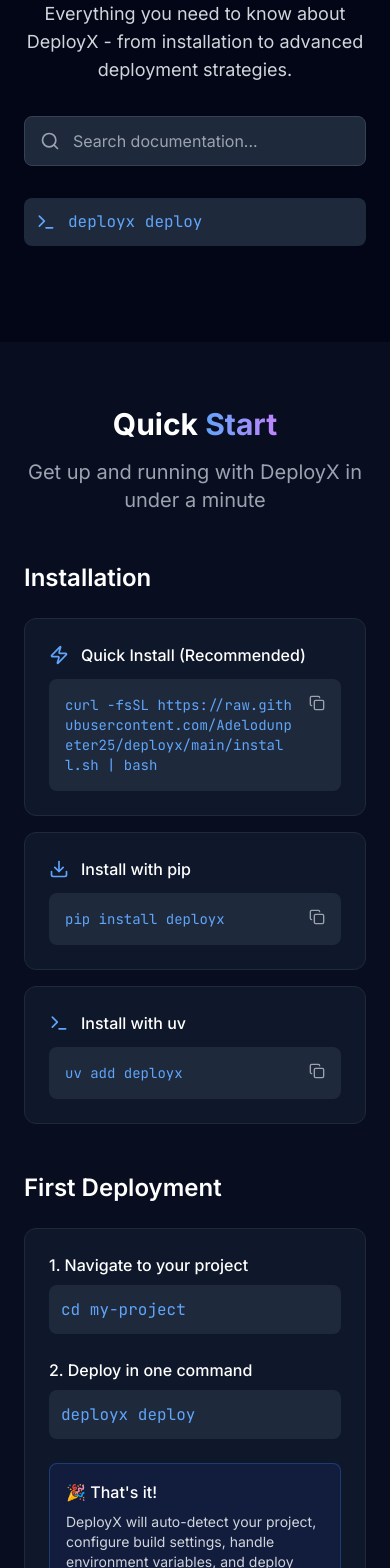
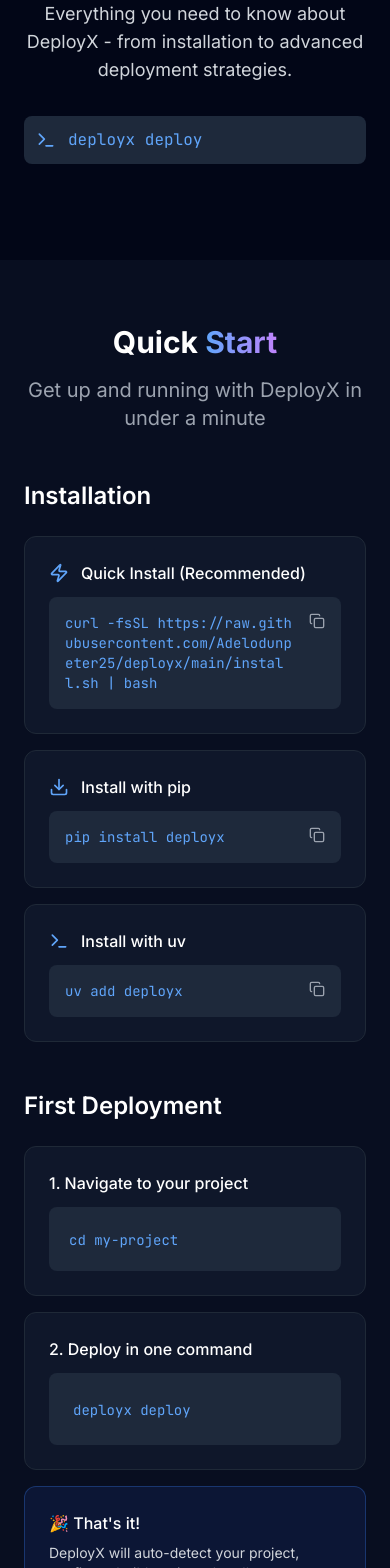
Before and after one commit to Adelodunpeter25/deployx-frontend, a React (Vite) app: page /docs in a window 390 px wide. Shown: the part 200-1768 px from the top of the page. Built offline with nearby package versions, Linux system fonts and the light colour scheme.

Commit message:
fixed mobile responsiveness of documentation page

```diff
--- a/src/components/DocsHero.tsx
+++ b/src/components/DocsHero.tsx
@@ -1,25 +1,7 @@
 import { motion } from 'framer-motion'
-import { Search, Terminal } from 'lucide-react'
-import { useState } from 'react'
+import { Terminal } from 'lucide-react'
 
 export default function DocsHero() {
-  const [searchQuery, setSearchQuery] = useState('')
-
-  const handleSearch = (e: React.FormEvent) => {
-    e.preventDefault()
-    if (searchQuery.trim()) {
-      const searchTerms = searchQuery.toLowerCase()
-      if (searchTerms.includes('faq') || searchTerms.includes('question') || searchTerms.includes('help')) {
-        window.location.href = '/faq'
-      } else {
-        const pageContent = document.body.innerText.toLowerCase()
-        if (pageContent.includes(searchTerms)) {
-          // Use Ctrl+F functionality
-          document.execCommand('find')
-        }
-      }
-    }
-  }
 
   return (
     <section className="pt-32 pb-16 px-6">
@@ -42,24 +24,7 @@
           Everything you need to know about DeployX - from installation to advanced deployment strategies.
         </motion.p>
 
-        <motion.form
-          onSubmit={handleSearch}
-          className="flex justify-center items-center mb-8"
-          initial={{ opacity: 0, y: 30 }}
-          animate={{ opacity: 1, y: 0 }}
-          transition={{ duration: 0.5, delay: 0.4 }}
-        >
-          <div className="relative max-w-md w-full">
-            <Search className="absolute left-4 top-1/2 transform -translate-y-1/2 w-5 h-5 text-gray-400" />
-            <input
-              type="text"
-              placeholder="Search documentation..."
-              value={searchQuery}
-              onChange={(e) => setSearchQuery(e.target.value)}
-              className="w-full pl-12 pr-4 py-3 bg-dark-800 border border-gray-700 rounded-lg text-white placeholder-gray-400 focus:outline-none focus:border-primary-500 focus:ring-1 focus:ring-primary-500 transition-colors"
-            />
-          </div>
-        </motion.form>
+
 
         <motion.div
           className="flex justify-center items-center mb-8"
--- a/src/components/QuickStart.tsx
+++ b/src/components/QuickStart.tsx
@@ -91,29 +91,27 @@
             transition={{ duration: 0.8, delay: 0.4 }}
           >
             <h3 className="text-2xl font-semibold mb-6 text-white">First Deployment</h3>
+            <div className="space-y-4">
               <div className="card">
-              <div className="space-y-6">
-                <div>
-                  <h4 className="font-medium text-white mb-2">1. Navigate to your project</h4>
-                  <div className="bg-dark-800 rounded-lg p-3">
-                    <code className="text-primary-400 font-mono">cd my-project</code>
+                <h4 className="font-medium text-white mb-3">1. Navigate to your project</h4>
+                <div className="bg-dark-800 rounded-lg p-5">
+                  <code className="text-primary-400 font-mono text-sm">cd my-project</code>
                 </div>
               </div>
 
-                <div>
-                  <h4 className="font-medium text-white mb-2">2. Deploy in one command</h4>
-                  <div className="bg-dark-800 rounded-lg p-3">
-                    <code className="text-primary-400 font-mono">deployx deploy</code>
+              <div className="card">
+                <h4 className="font-medium text-white mb-3">2. Deploy in one command</h4>
+                <div className="bg-dark-800 rounded-lg p-6">
+                  <code className="text-primary-400 font-mono text-sm">deployx deploy</code>
                 </div>
               </div>
 
-                <div className="bg-primary-900/20 border border-primary-500/30 rounded-lg p-4">
+              <div className="card bg-primary-900/20 border border-primary-500/30">
                 <h4 className="font-medium text-primary-300 mb-2">🎉 That's it!</h4>
                 <p className="text-gray-300 text-sm">
                   DeployX will auto-detect your project, configure build settings,
                   handle environment variables, and deploy your project with a live URL.
                 </p>
-                </div>
               </div>
             </div>
           </motion.div>
```
Lines whose indentation alone changed are shown as unchanged.
